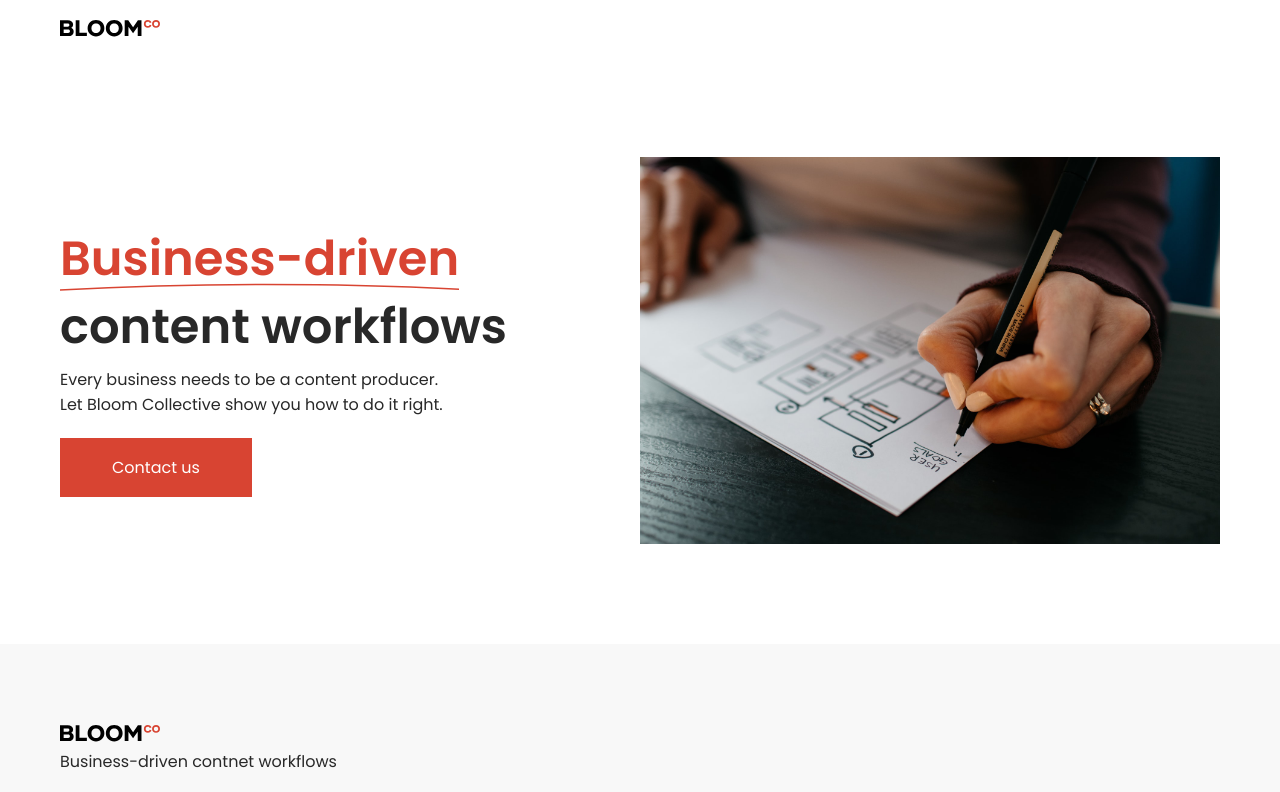
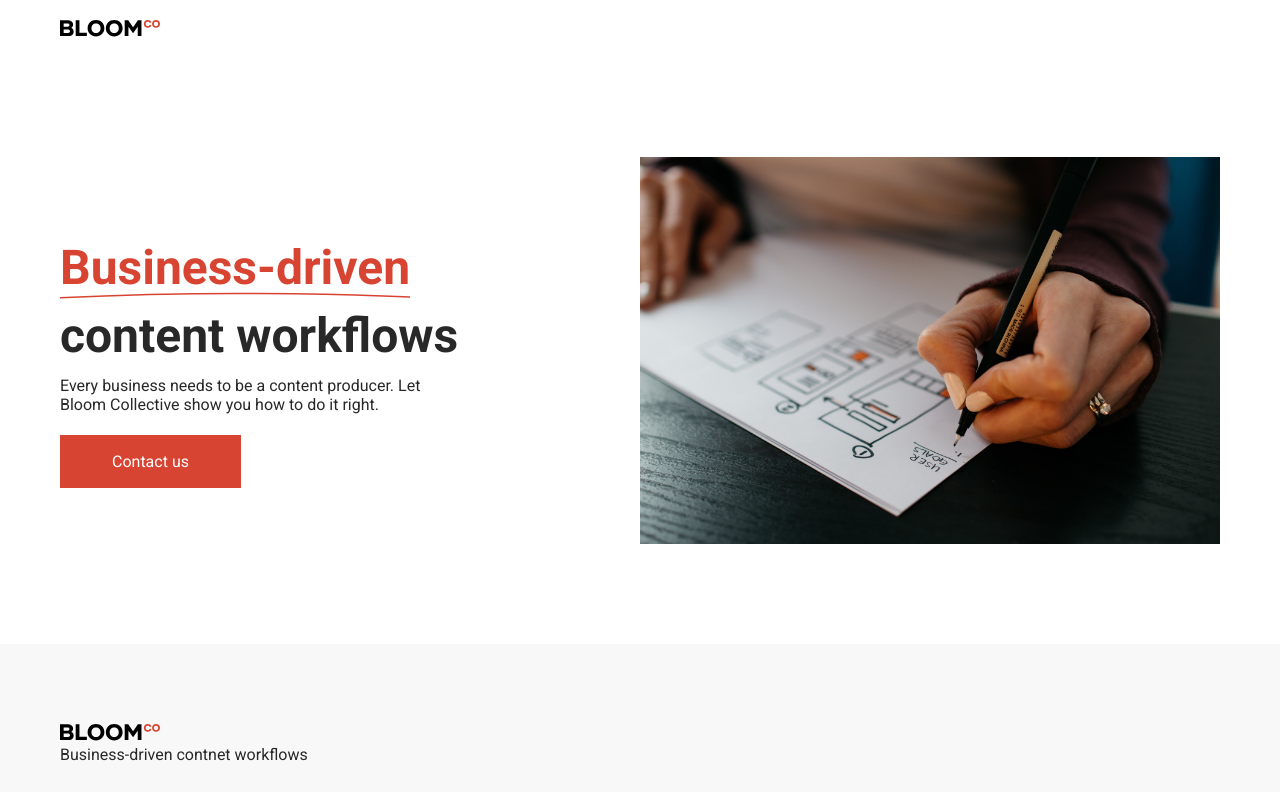
Before and after one commit to samuelsycamore/bloom-collective, a Next.js app: page / in a window 1280 px wide. Shown: the top 792 px of the page. Built offline with nearby package versions, Linux system fonts and the light colour scheme.

Commit message:
Updating font to Roboto

```diff
--- a/styles/globals.scss
+++ b/styles/globals.scss
@@ -1,10 +1,10 @@
-@import url('https://fonts.googleapis.com/css2?family=Poppins:wght@400;600&display=swap');
+@import url('https://fonts.googleapis.com/css2?family=Roboto:wght@400;700&display=swap');
 
 html,
 body {
   padding: 0;
   margin: 0;
-  font-family: 'Poppins', -apple-system, BlinkMacSystemFont, Segoe UI, Roboto, Oxygen,
+  font-family: 'Roboto', -apple-system, BlinkMacSystemFont, Segoe UI, Roboto, Oxygen,
     Ubuntu, Cantarell, Fira Sans, Droid Sans, Helvetica Neue, sans-serif;
 }
 
```
